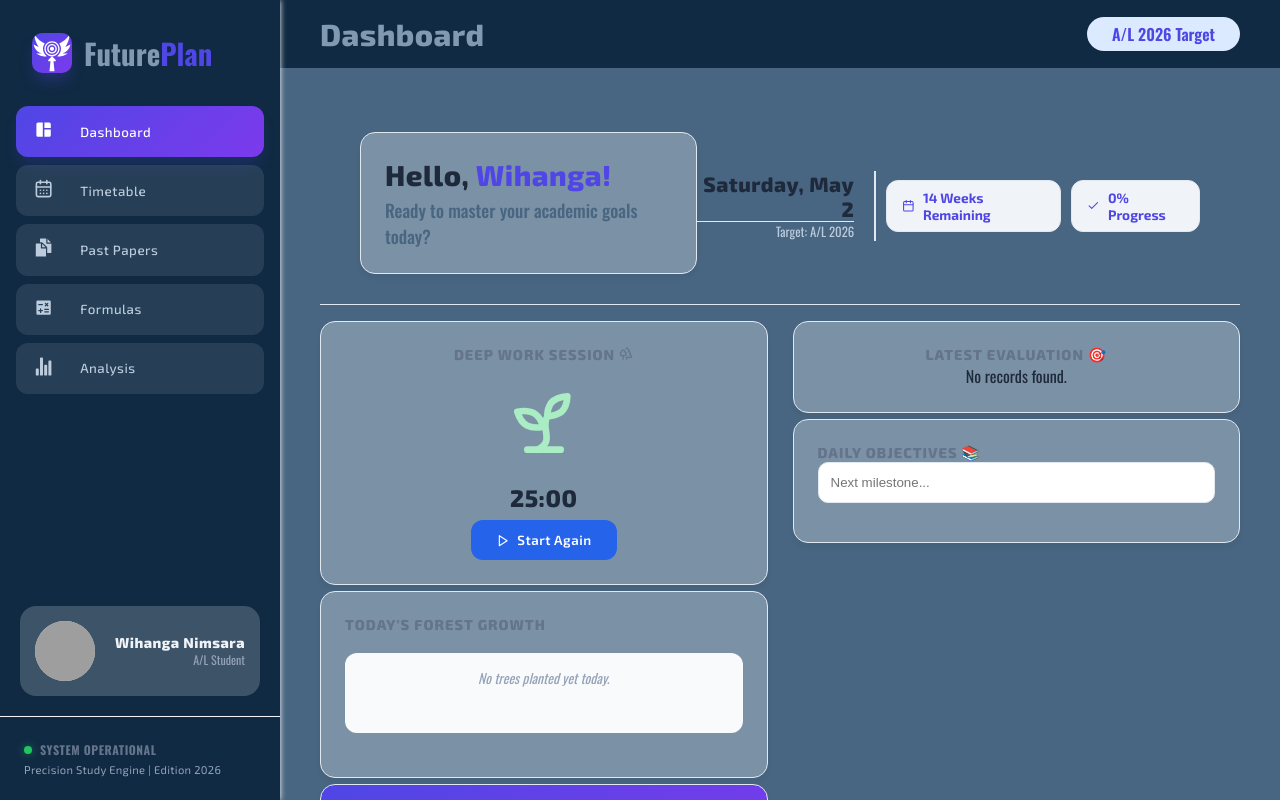
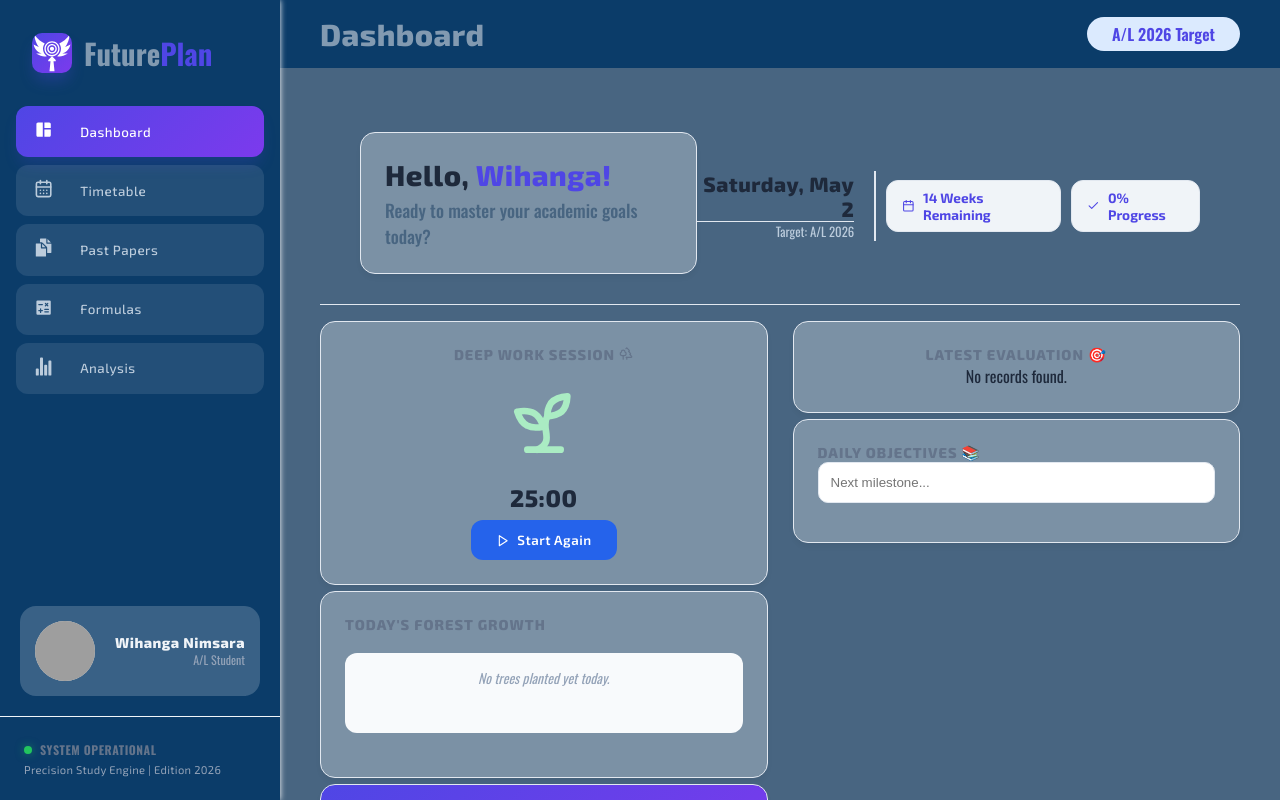
Before and after one commit to lakshan-beast/Future-Plan, a React (Vite) app: page / in a window 1280 px wide. Built offline with nearby package versions, Linux system fonts and the light colour scheme; grey boxes are pictures that could not be loaded.

Commit message:
Fix background color variable in _variables.scss

```diff
--- a/src/styles/abstracts/_variables.scss
+++ b/src/styles/abstracts/_variables.scss
@@ -2,7 +2,7 @@ $color-white: #f0f4f8;
 $color-medium: #bcccdc;
 $color-text: #829ab1;
 $color-content: #486581;
-$color-bg: #102a43;
+$color-bg: #0b3c69;
 $text-dark: #1e293b;
 $primary: #4f46e5;
 
```
